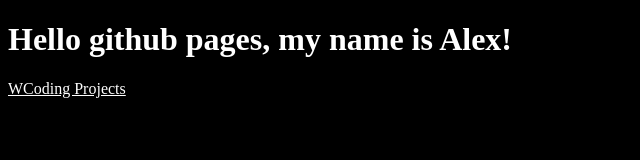
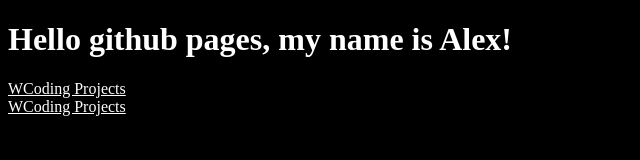
Before and after one commit to KimDoDin/KimDoDin.github.io, a plain HTML site: page index.html in a window 1280 px wide. Shown: the whole page, without its empty margins (0-640 px from the left). Drawn offline with Linux system fonts and the light colour scheme.

Commit message:
more changes

```diff
--- a/index.html
+++ b/index.html
@@ -10,7 +10,10 @@
 <body>
     <h1> Hello github pages, my name is Alex!</h1>
     <div>
-        <a href="https://kimdodin.github.io/">WCoding Projects</a>
+        <a href="https://kimdodin.github.io/tesla/images/tesla.html">WCoding Projects</a>
+    </div>
+    <div>
+        <a href="https://kimdodin.github.io/nespressoForm/index.html">WCoding Projects</a>
     </div>
 </body>
 </html>
```
